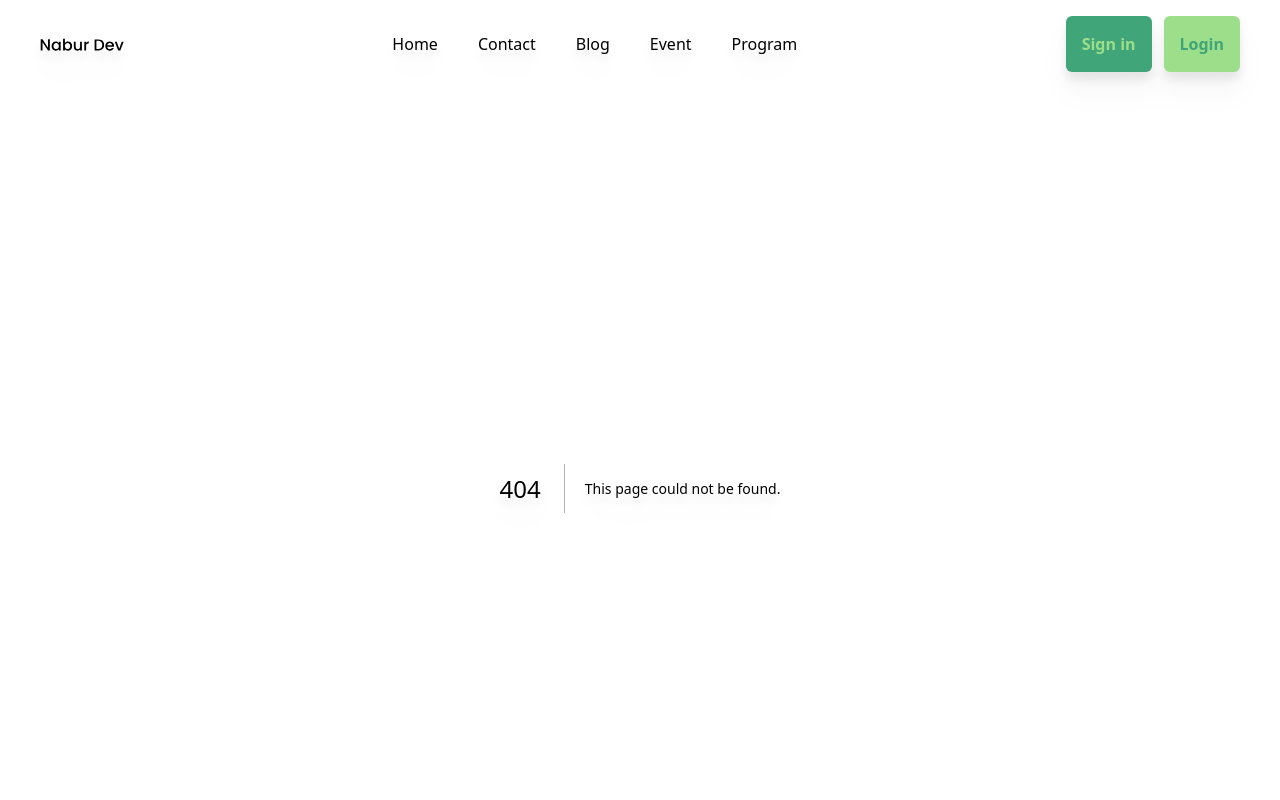
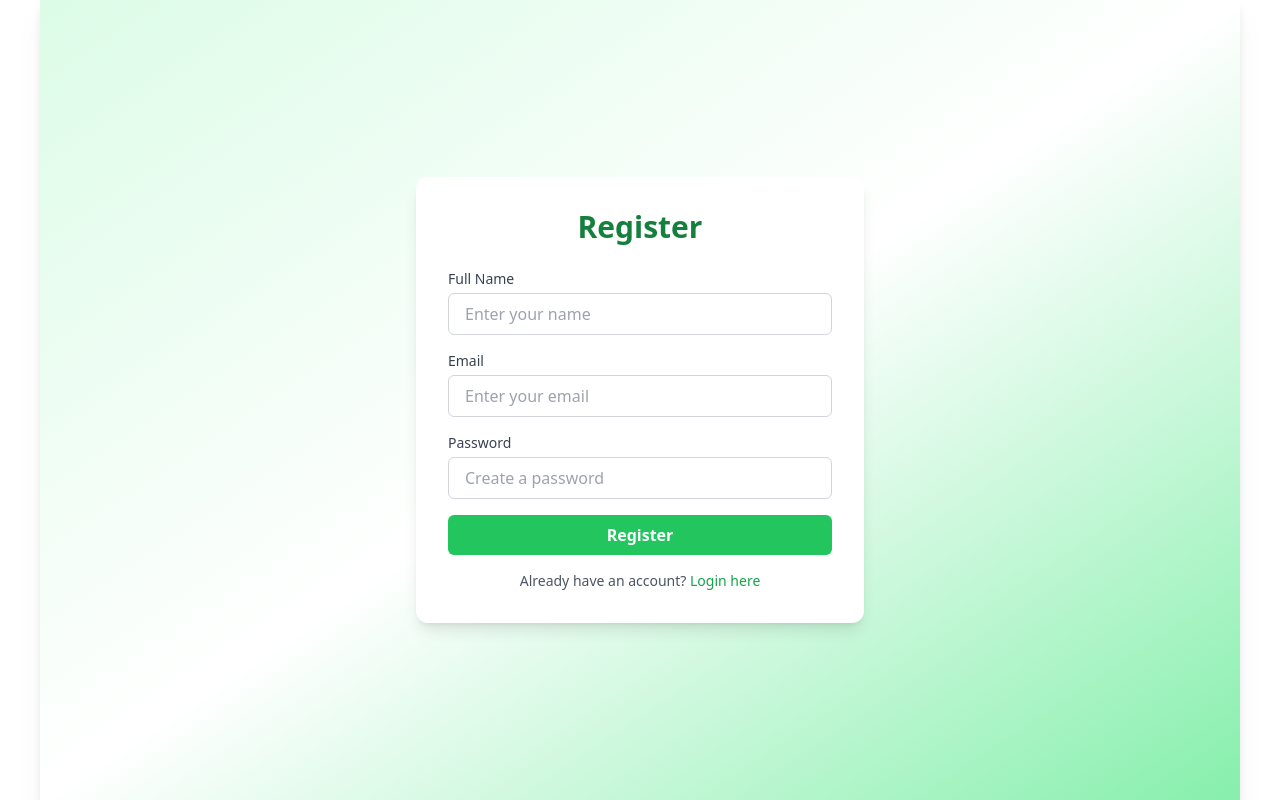
Before and after one commit to fawwazuhuy/Penabur, a Next.js app: page /LoginRegister/Register in a window 1280 px wide. Before the commit this address had no page. Shown: the top 800 px of the page. Built offline with nearby package versions, Linux system fonts and the light colour scheme.

Commit message:
Update Page Login Register

```diff
--- a/components/Navbar.tsx
+++ b/components/Navbar.tsx
@@ -17,8 +17,8 @@ const Navbar = () => {
         })}
       </div>
       <div className='flex gap-3 font-bold'>
-        <Link href="#" className='rounded-md text-secondary bg-primary p-4 hover:drop-shadow-xl'>Sign in</Link>
-        <Link href="#" className='rounded-md text-primary bg-secondary p-4 hover:drop-shadow-xl'>Login</Link>
+        <Link href="/LoginRegister/Register" className='rounded-md text-secondary bg-primary p-4 hover:drop-shadow-xl'>Sign in</Link>
+        <Link href="/LoginRegister/Login" className='rounded-md text-primary bg-secondary p-4 hover:drop-shadow-xl'>Login</Link>
       </div>
     </div>
   )
--- /dev/null
+++ b/components/NavbarWrapper.tsx
@@ -0,0 +1,20 @@
+"use client";
+import { usePathname } from "next/navigation";
+import Navbar from "./Navbar";
+import Footer from "./Footer";
+
+const NavbarWrapper = ({ children }: { children: React.ReactNode }) => {
+  const pathname = usePathname();
+
+  const excludedPaths = ["/LoginRegister/Register", "/LoginRegister/Login"];
+
+  return (
+    <>
+      {!excludedPaths.includes(pathname) && <Navbar />}
+      {children}
+      {!excludedPaths.includes(pathname) && <Footer />}
+    </>
+  );
+};
+
+export default NavbarWrapper;
--- /dev/null
+++ b/src/app/LoginRegister/Login/page.tsx
@@ -0,0 +1,49 @@
+import Link from 'next/link';
+
+export default function Login() {
+  return (
+    <div className="flex justify-center items-center min-h-screen bg-gradient-to-br from-green-100 via-white to-green-300">
+      <div className="w-full max-w-md p-8 bg-white rounded-xl shadow-lg">
+        <h2 className="text-3xl font-bold text-center text-green-700 mb-6">
+          Login
+        </h2>
+        <form className="flex flex-col gap-4">
+          <div>
+            <label htmlFor="email" className="block text-sm font-medium text-gray-700">
+              Email
+            </label>
+            <input
+              type="email"
+              id="email"
+              placeholder="Enter your email"
+              className="mt-1 block w-full px-4 py-2 border border-gray-300 rounded-md focus:ring-green-500 focus:border-green-500"
+            />
+          </div>
+          <div>
+            <label htmlFor="password" className="block text-sm font-medium text-gray-700">
+              Password
+            </label>
+            <input
+              type="password"
+              id="password"
+              placeholder="Enter your password"
+              className="mt-1 block w-full px-4 py-2 border border-gray-300 rounded-md focus:ring-green-500 focus:border-green-500"
+            />
+          </div>
+          <button
+            type="submit"
+            className="w-full py-2 bg-green-500 text-white font-bold rounded-md hover:bg-green-600 transition duration-300"
+          >
+            Sign In
+          </button>
+          <p className="text-center text-sm text-gray-600">
+            Don't have an account?{" "}
+            <Link href="/LoginRegister/Register" className="text-green-600 hover:underline">
+              Register here
+            </Link>
+          </p>
+        </form>
+      </div>
+    </div>
+  );
+}
--- /dev/null
+++ b/src/app/LoginRegister/Register/page.tsx
@@ -0,0 +1,61 @@
+import Link from 'next/link';
+
+export default function Register() {
+  return (
+
+    <div className="flex justify-center items-center min-h-screen bg-gradient-to-br from-green-100 via-white to-green-300">
+      <div className="w-full max-w-md p-8 bg-white rounded-xl shadow-lg">
+        <h2 className="text-3xl font-bold text-center text-green-700 mb-6">
+          Register
+        </h2>
+        <form className="flex flex-col gap-4">
+          <div>
+            <label htmlFor="name" className="block text-sm font-medium text-gray-700">
+              Full Name
+            </label>
+            <input
+              type="text"
+              id="name"
+              placeholder="Enter your name"
+              className="mt-1 block w-full px-4 py-2 border border-gray-300 rounded-md focus:ring-green-500 focus:border-green-500"
+            />
+          </div>
+          <div>
+            <label htmlFor="email" className="block text-sm font-medium text-gray-700">
+              Email
+            </label>
+            <input
+              type="email"
+              id="email"
+              placeholder="Enter your email"
+              className="mt-1 block w-full px-4 py-2 border border-gray-300 rounded-md focus:ring-green-500 focus:border-green-500"
+            />
+          </div>
+          <div>
+            <label htmlFor="password" className="block text-sm font-medium text-gray-700">
+              Password
+            </label>
+            <input
+              type="password"
+              id="password"
+              placeholder="Create a password"
+              className="mt-1 block w-full px-4 py-2 border border-gray-300 rounded-md focus:ring-green-500 focus:border-green-500"
+            />
+          </div>
+          <button
+            type="submit"
+            className="w-full py-2 bg-green-500 text-white font-bold rounded-md hover:bg-green-600 transition duration-300"
+          >
+            Register
+          </button>
+          <p className="text-center text-sm text-gray-600">
+            Already have an account?{" "}
+            <Link href="/LoginRegister/Login" className="text-green-600 hover:underline">
+              Login here
+            </Link>
+          </p>
+        </form>
+      </div>
+    </div>
+  );
+}
--- a/src/app/layout.tsx
+++ b/src/app/layout.tsx
@@ -1,8 +1,7 @@
 import type { Metadata } from "next";
 import localFont from "next/font/local";
 import "./globals.css";
-import Navbar from "@components/Navbar";
-import Footer from "@components/Footer";
+import NavbarWrapper from "@components/NavbarWrapper";
 
 const geistSans = localFont({
   src: "./fonts/GeistVF.woff",
@@ -16,24 +15,19 @@ const geistMono = localFont({
 });
 
 export const metadata: Metadata = {
-  title: "Create Next App",
-  description: "Generated by create next app",
+  title: "Penabur Dev",
+  description: "Penabur Dev",
 };
 
 export default function RootLayout({
   children,
-}: Readonly<{
-  children: React.ReactNode;
-}>) {
+}: Readonly<{ children: React.ReactNode }>) {
   return (
     <html lang="en">
       <body className={`${geistSans.variable} ${geistMono.variable} antialiased`}>
-      <div className="drop-shadow-xl px-10">
-        <Navbar/>
-        {children}
-
-      </div>
-      <Footer/>
+        <div className="drop-shadow-xl px-10">
+          <NavbarWrapper>{children}</NavbarWrapper>
+        </div>
       </body>
     </html>
   );
```
